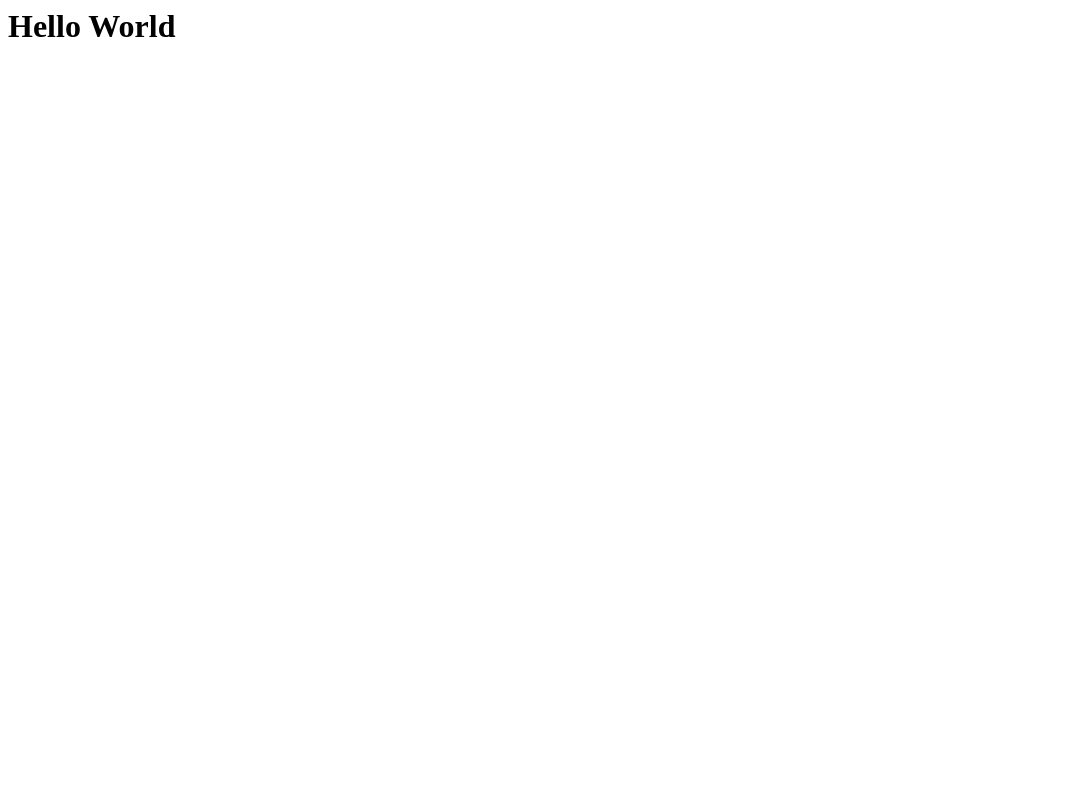
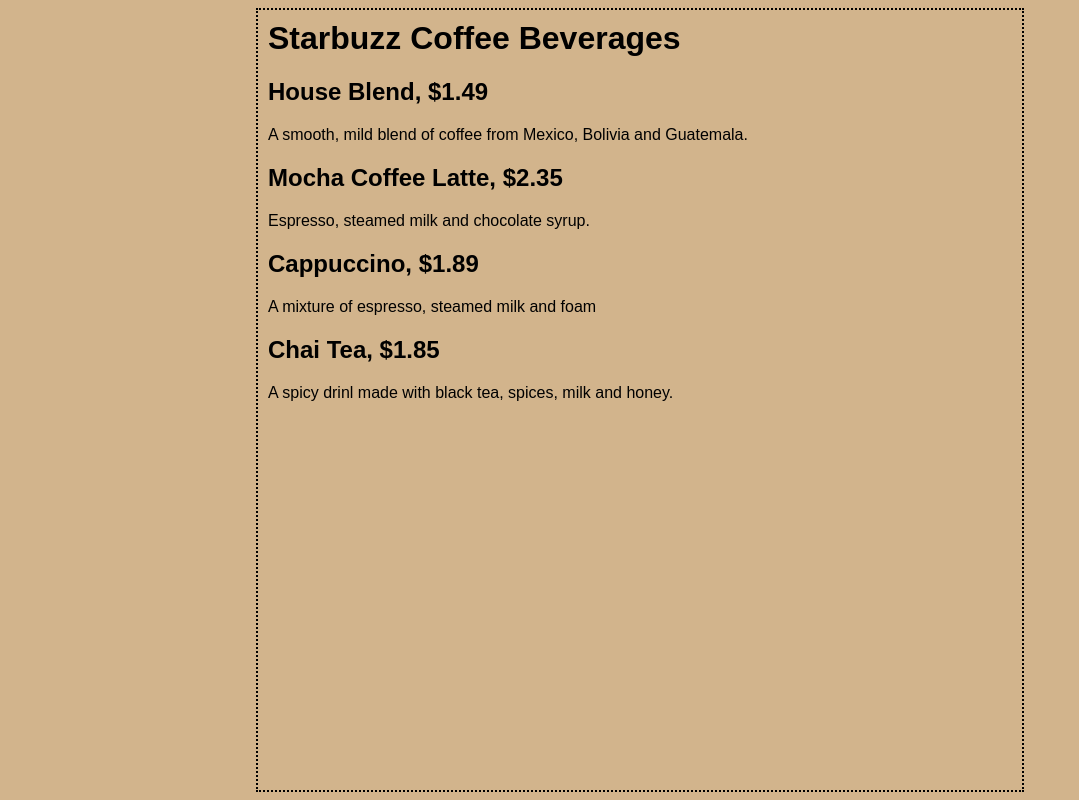
Before and after one commit to Poirot1729/Riddle-Me-Not, a plain HTML site: page index.html in a window 1280 px wide. Shown: the whole page, without its empty margins (0-1079 px from the left). Drawn offline with Linux system fonts and the light colour scheme.

Commit message:
Update index.html

```diff
--- a/index.html
+++ b/index.html
@@ -1,8 +1,28 @@
 <html>
-<head>
-  <title>Hello World</title>
-</head>
+	<head>
+		<title>Starbuzz Coffee</title>
+		<style type="text/css">
+			body {
+				background-color: #d2b48c;
+				margin-left: 20%;
+				margin-right: 20%;
+				border: 2px dotted black;
+				padding: 10px 10px 10px 10px;
+				font-family:sans-serif;
+			}
+		</style>
+	</head>
 <body>
-  <h1>Hello World</h1>
+	<h1>Starbuzz Coffee Beverages</h1>
+	<h2>House Blend, $1.49</h2>
+	<p>A smooth, mild blend of coffee from Mexico, Bolivia and Guatemala.</p>
+
+	<h2>Mocha Coffee Latte, $2.35</h2>
+	<p>Espresso, steamed milk and chocolate syrup.</p>
+
+	<h2>Cappuccino, $1.89</h2>
+	<p>A mixture of espresso, steamed milk and foam</p>
+
+	<h2>Chai Tea, $1.85</h2>
+	<p>A spicy drinl made with black tea, spices, milk and honey.</p>
 </body>
-</html>
```
